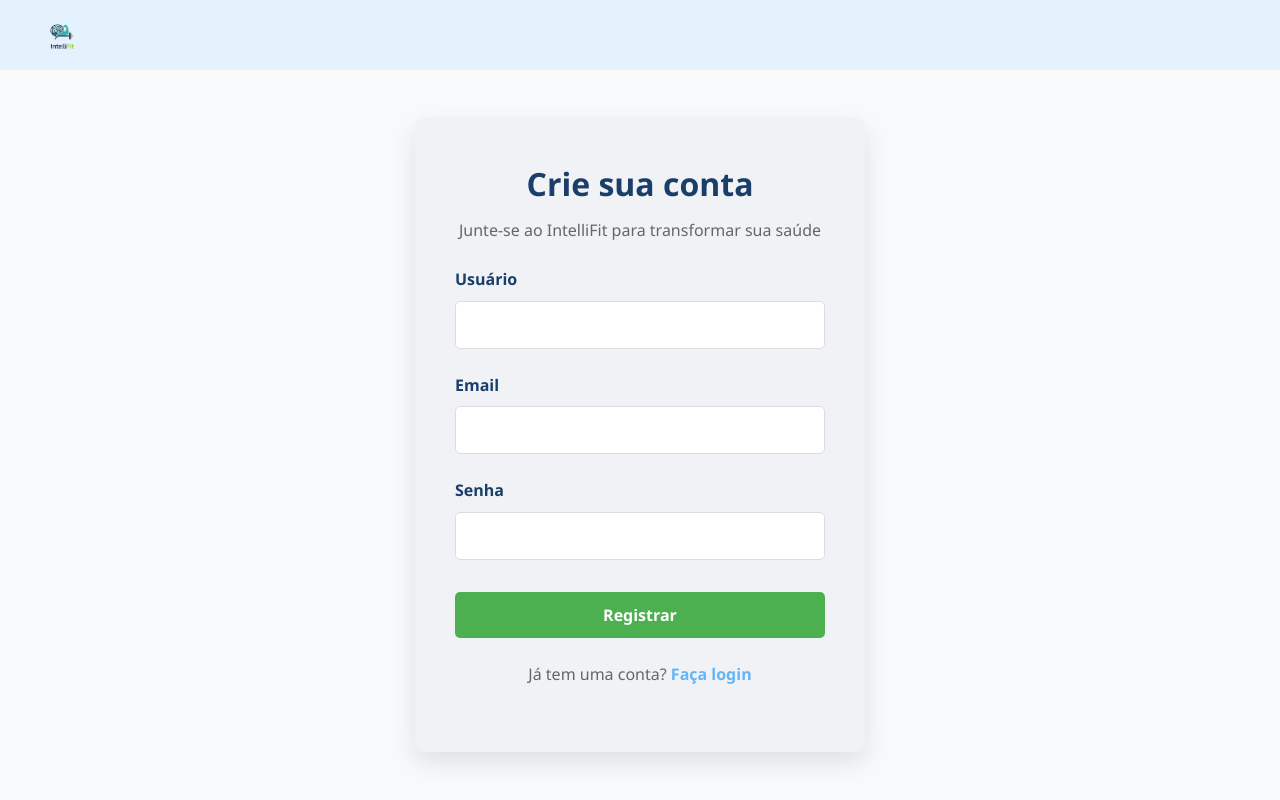
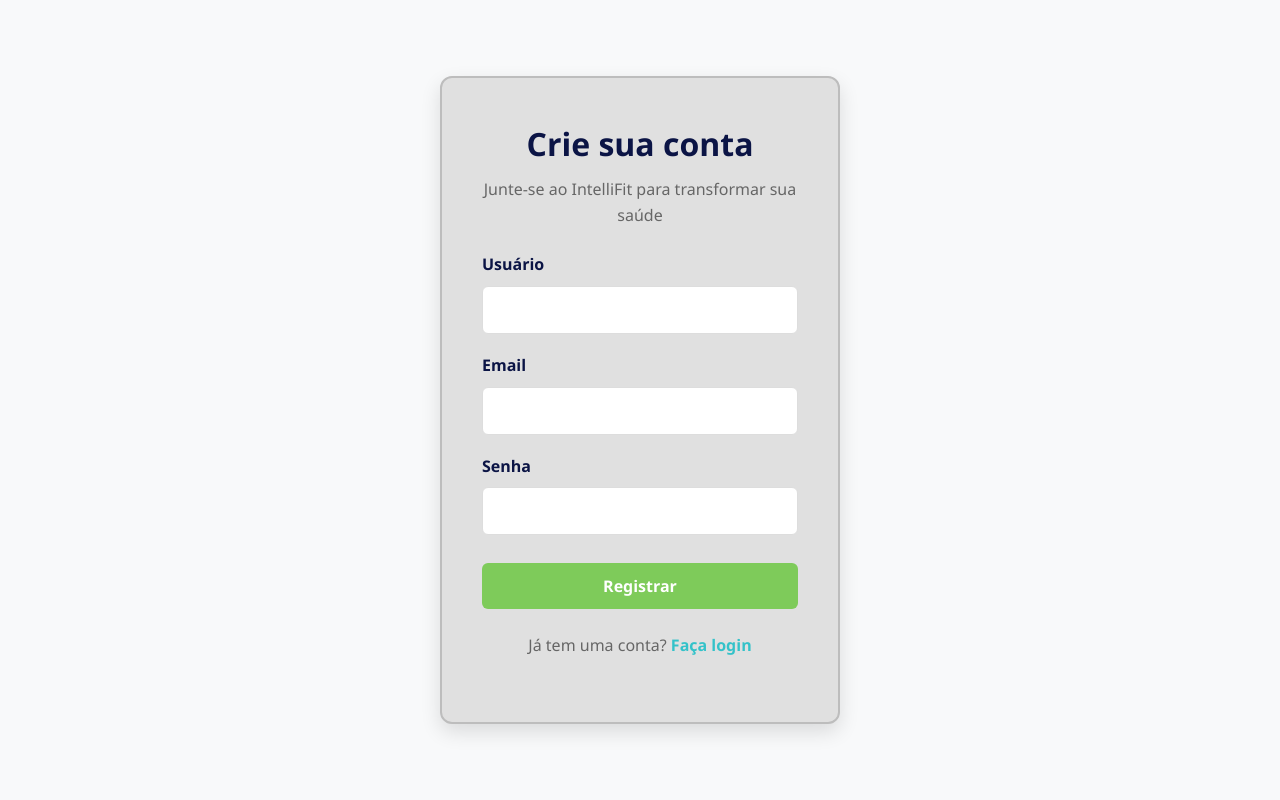
Before and after one commit to eduardohasantos/intellifit, a Django app: page /auth/register/ in a window 1280 px wide. Run offline with Django 5.2, Linux system fonts and the light colour scheme.

Commit message:
Create landing page; update login and register HTML/CSS
Implemented the main landing page for the site. Additionally, improved visual consistency and resolved UI issues in previous versions of the login and register pages (HTML and CSS).

```diff
--- a/intellifit/urls.py
+++ b/intellifit/urls.py
@@ -3,5 +3,6 @@ from django.urls import path, include
 
 urlpatterns = [
     path('admin/', admin.site.urls),
-    path('auth/', include('users.urls'))
+    path('auth/', include('users.urls')),
+    path("", include("users.urls")),
 ]
--- a/templates/static/users/css/login.css
+++ b/templates/static/users/css/login.css
@@ -1,11 +1,10 @@
 :root {
-    --dark-blue: #1a3e6a;
-    --green: #4caf50;
-    --light-blue: #64b5f6;
-    --background: #f8f9fa;
-    --container-bg: #f0f2f5;
-    --text-color: #333;
-    --header-bg: #e3f2fd;
+    --azul-escuro: #0b1445;
+    --verde: #7ecb5a;
+    --azul-claro: #34c2c9;
+    --fundo: #f8f9fa;
+    --container-bg: #030303;
+    --texto: #333;
 }
 
 * {
@@ -16,48 +15,24 @@
 }
 
 body {
-    background-color: white;
-    color: var(--text-color);
+    background-color: var(--fundo);
+    color: var(--texto);
     line-height: 1.6;
-}
-
-header {
-    background-color: var(--header-bg);
-    padding: 0.5rem 2rem;
-    box-shadow: 0 2px 4px rgba(0, 0, 0, 0.1);
-    display: flex;
-    justify-content: flex-start;
-    height: 70px;
-}
-
-.logo-container {
-    display: flex;
-    align-items: center;
-    height: 100%;
-}
-
-.logo {
-    height: 60px;
-    width: auto;
-    max-width: 180px;
-}
-
-main {
+    min-height: 100vh;
     display: flex;
     justify-content: center;
     align-items: center;
-    min-height: calc(100vh - 70px);
-    padding: 2rem;
-    background-color: var(--background);
 }
 
+/* Container de login destacado em cinza claro */
 .login-container {
-    background-color: var(--container-bg);
+    background-color: #e0e0e0;
     padding: 2.5rem;
-    border-radius: 10px;
-    box-shadow: 0 10px 25px rgba(0, 0, 0, 0.1);
+    border-radius: 12px;
+    box-shadow: 0 8px 20px rgba(0, 0, 0, 0.12);
     width: 100%;
     max-width: 400px;
+    text-align: center;
     transition: transform 0.3s ease;
 }
 
@@ -65,55 +40,68 @@ main {
     transform: translateY(-5px);
 }
 
+.logo-top {
+    display: flex;
+    justify-content: center;
+    margin-bottom: 1rem;
+}
+
+.logo-top .logo {
+    max-width: 150px;
+    height: auto;
+}
+
+/* Título e subtítulo */
 .login-container h1 {
-    color: var(--dark-blue);
+    color: var(--azul-escuro);
     margin-bottom: 0.5rem;
-    text-align: center;
 }
 
 .login-container > p {
-    text-align: center;
     margin-bottom: 1.5rem;
     color: #666;
 }
 
+/* Formulário */
 .login-form {
     display: flex;
     flex-direction: column;
+    text-align: left;
 }
 
 .form-group {
-    margin-bottom: 1.5rem;
+    margin-bottom: 1.2rem;
 }
 
 .form-group label {
     display: block;
     margin-bottom: 0.5rem;
     font-weight: 600;
-    color: var(--dark-blue);
+    color: var(--azul-escuro);
 }
 
 .form-group input {
     width: 100%;
     padding: 12px;
     border: 1px solid #ddd;
-    border-radius: 5px;
+    border-radius: 6px;
     font-size: 1rem;
-    transition: border-color 0.3s;
+    transition: border-color 0.3s, box-shadow 0.3s;
 }
 
 .form-group input:focus {
-    border-color: var(--light-blue);
+    border-color: var(--azul-claro);
     outline: none;
-    box-shadow: 0 0 0 2px rgba(100, 181, 246, 0.2);
+    box-shadow: 0 0 0 2px rgba(52, 194, 201, 0.25);
 }
 
+/* Botão login */
 .login-btn {
-    background-color: var(--green);
+    background-color: var(--verde);
     color: white;
     border: none;
     padding: 12px;
-    border-radius: 5px;
+    border-radius: 6px;
     font-size: 1rem;
     font-weight: 600;
     cursor: pointer;
@@ -122,16 +110,17 @@ main {
 }
 
 .login-btn:hover {
-    background-color: #3d8b40;
+    background-color: #5cb85c;
 }
 
+/* Link de registro */
 .register-link {
     text-align: center;
     margin-top: 1.5rem;
 }
 
 .register-link a {
-    color: var(--light-blue);
+    color: var(--azul-claro);
     text-decoration: none;
     font-weight: 600;
 }
@@ -140,6 +129,7 @@ main {
     text-decoration: underline;
 }
 
+/* Alertas */
 .alert {
   margin: 15px auto;
   padding: 12px 20px;
@@ -157,12 +147,7 @@ main {
     .login-container {
         padding: 1.5rem;
     }
-
-    header {
-        padding: 0.5rem 1rem;
-    }
-
-    .logo {
-        height: 35px;
+    .logo-top .logo {
+        max-width: 120px;
     }
 }
--- a/templates/static/users/css/register.css
+++ b/templates/static/users/css/register.css
@@ -1,11 +1,11 @@
+
 :root {
-    --dark-blue: #1a3e6a;
-    --green: #4caf50;
-    --light-blue: #64b5f6;
-    --background: #f8f9fa;
-    --container-bg: #f0f2f5;
-    --text-color: #333;
-    --header-bg: #e3f2fd;
+    --azul-escuro: #0b1445;
+    --verde: #7ecb5a;
+    --azul-claro: #34c2c9;
+    --fundo: #f8f9fa;
+    --container-bg: #e0e0e0;
+    --texto: #333;
 }
 
 * {
@@ -15,10 +15,15 @@
     font-family: 'Segoe UI', Tahoma, Geneva, Verdana, sans-serif;
 }
 
+
 body {
-    background-color: white;
-    color: var(--text-color);
+    background-color: var(--fundo);
+    color: var(--texto);
     line-height: 1.6;
+    min-height: 100vh;
+    display: flex;
+    justify-content: center;
+    align-items: center;
 }
 
 header {
@@ -55,71 +60,72 @@ header {
     max-width: 180px;
 }
 
+
 main {
+    width: 100%;
     display: flex;
     justify-content: center;
     align-items: center;
-    min-height: calc(100vh - 70px);
-    padding: 2rem;
-    background-color: var(--background);
 }
 
-.registration-container {
+
+/* Container de registro destacado em cinza claro */
+.login-container {
     background-color: var(--container-bg);
     padding: 2.5rem;
-    border-radius: 10px;
-    box-shadow: 0 10px 25px rgba(0, 0, 0, 0.1);
+    border-radius: 12px;
+    box-shadow: 0 8px 20px rgba(0, 0, 0, 0.12);
     width: 100%;
-    max-width: 450px;
+    max-width: 400px;
+    text-align: center;
     transition: transform 0.3s ease;
 }
-
-.registration-container:hover {
+.login-container:hover {
     transform: translateY(-5px);
 }
-
-.registration-container h1 {
-    color: var(--dark-blue);
+.login-container h1 {
+    color: var(--azul-escuro);
     margin-bottom: 0.5rem;
-    text-align: center;
 }
-
-.registration-container > p {
-    text-align: center;
+.login-container > p {
     margin-bottom: 1.5rem;
     color: #666;
 }
 
 /* Formulário */
-.registration-form {
+
+.login-form {
     display: flex;
     flex-direction: column;
+    text-align: left;
 }
 
+
 .form-group {
-    margin-bottom: 1.5rem;
+    margin-bottom: 1.2rem;
 }
+
 
 .form-group label {
     display: block;
     margin-bottom: 0.5rem;
     font-weight: 600;
-    color: var(--dark-blue);
+    color: var(--azul-escuro);
 }
+
 
 .form-group input {
     width: 100%;
     padding: 12px;
     border: 1px solid #ddd;
-    border-radius: 5px;
+    border-radius: 6px;
     font-size: 1rem;
-    transition: border-color 0.3s;
+    transition: border-color 0.3s, box-shadow 0.3s;
 }
-
 .form-group input:focus {
-    border-color: var(--light-blue);
+    border-color: var(--azul-claro);
     outline: none;
-    box-shadow: 0 0 0 2px rgba(100, 181, 246, 0.2);
+    box-shadow: 0 0 0 2px rgba(52, 194, 201, 0.25);
 }
 
 /* Opções de gênero */
@@ -182,55 +188,42 @@ main {
 }
 
 /* Botão de registro */
-.register-btn {
-    background-color: var(--green);
+
+.login-btn {
+    background-color: var(--verde);
     color: white;
     border: none;
     padding: 12px;
-    border-radius: 5px;
+    border-radius: 6px;
     font-size: 1rem;
     font-weight: 600;
     cursor: pointer;
     transition: background-color 0.3s;
     margin-top: 0.5rem;
 }
-
-.register-btn:hover {
-    background-color: #3d8b40;
+.login-btn:hover {
+    background-color: #5cb85c;
 }
 
 /* Link de login */
-.login-link {
+
+.register-link {
     text-align: center;
     margin-top: 1.5rem;
 }
-
-.login-link a {
-    color: var(--light-blue);
+.register-link a {
+    color: var(--azul-claro);
     text-decoration: none;
     font-weight: 600;
 }
-
-.login-link a:hover {
+.register-link a:hover {
     text-decoration: underline;
 }
 
 /* Responsividade */
+
 @media (max-width: 500px) {
-    .registration-container {
+    .login-container {
         padding: 1.5rem;
     }
-
-    .gender-options {
-        flex-direction: column;
-        gap: 0.5rem;
-    }
-
-    header {
-        padding: 0.5rem 1rem;
-    }
-
-    .logo {
-        height: 35px;
-    }
 }
--- a/users/templates/register.html
+++ b/users/templates/register.html
@@ -6,18 +6,13 @@
         <meta charset="UTF-8">
         <meta name="viewport" content="width=device-width, initial-scale=1.0">
         <title>IntelliFit - Registro</title>
-        <link rel="stylesheet" href="/static/users/css/register.css">
+    <link rel="stylesheet" href="{% static 'users/css/login.css' %}">
     </head>
 
     <body>
-        <header>
-            <div class="logo-container">
-                <img src="{% static 'users/img/Intellifit-Logo-removebg-preview.png' %}" alt="IntelliFit Logo" class="logo">
-            </div>
-        </header>
 
         <main>
-            <div class="registration-container">
+            <div class="login-container" style="border: 2px solid #bdbdbd; background-color: #e0e0e0;">
                 <h1>Crie sua conta</h1>
                 <p>Junte-se ao IntelliFit para transformar sua saúde</p>
 
@@ -27,26 +22,23 @@
                 {% endfor %}
                 {% endif %}
 
-                <form class="registration-form" action="{% url 'register'%}" method="POST"> {% csrf_token %}
+                <form class="login-form" action="{% url 'register'%}" method="POST"> {% csrf_token %}
                     <div class="form-group">
                         <label for="username">Usuário</label>
                         <input type="text" id="username" name="username" required>
                     </div>
-
                     <div class="form-group">
                         <label for="email">Email</label>
                         <input type="email" id="email" name="email" required>
                     </div>
-
                     <div class="form-group">
                         <label for="password">Senha</label>
                         <input type="password" id="password" name="password" required>
                     </div>
-
-                    <button type="submit" class="register-btn">Registrar</button>
+                    <button type="submit" class="login-btn">Registrar</button>
                 </form>
 
-                <p class="login-link">Já tem uma conta? <a href="#">Faça login</a></p>
+                <p class="register-link">Já tem uma conta? <a href="{% url 'login' %}">Faça login</a></p>
             </div>
         </main>
     </body>
--- a/users/urls.py
+++ b/users/urls.py
@@ -2,7 +2,8 @@ from django.urls import path
 from . import views
 
 urlpatterns = [
-    path('register/', views.register, name='register'),
+    path('', views.home, name="home"),
+    path('register/', views.register, name="register"),
     path('login/', views.login, name="login"),
     path('dashboard/', views.dashboard, name="dashboard"),
 ]
--- a/users/views.py
+++ b/users/views.py
@@ -55,3 +55,6 @@ def login(request):
 @login_required(login_url = "/auth/login/")
 def dashboard(request):
     return render(request, 'dashboard.html')
+
+def home(request):
+    return render(request, "home.html")
```
Also changed, not shown: templates/static/users/css/home.css (added, +117 -0 lines), users/templates/home.html (added, +32 -0 lines), users/templates/login.html (+4 -9 lines), db.sqlite3.
